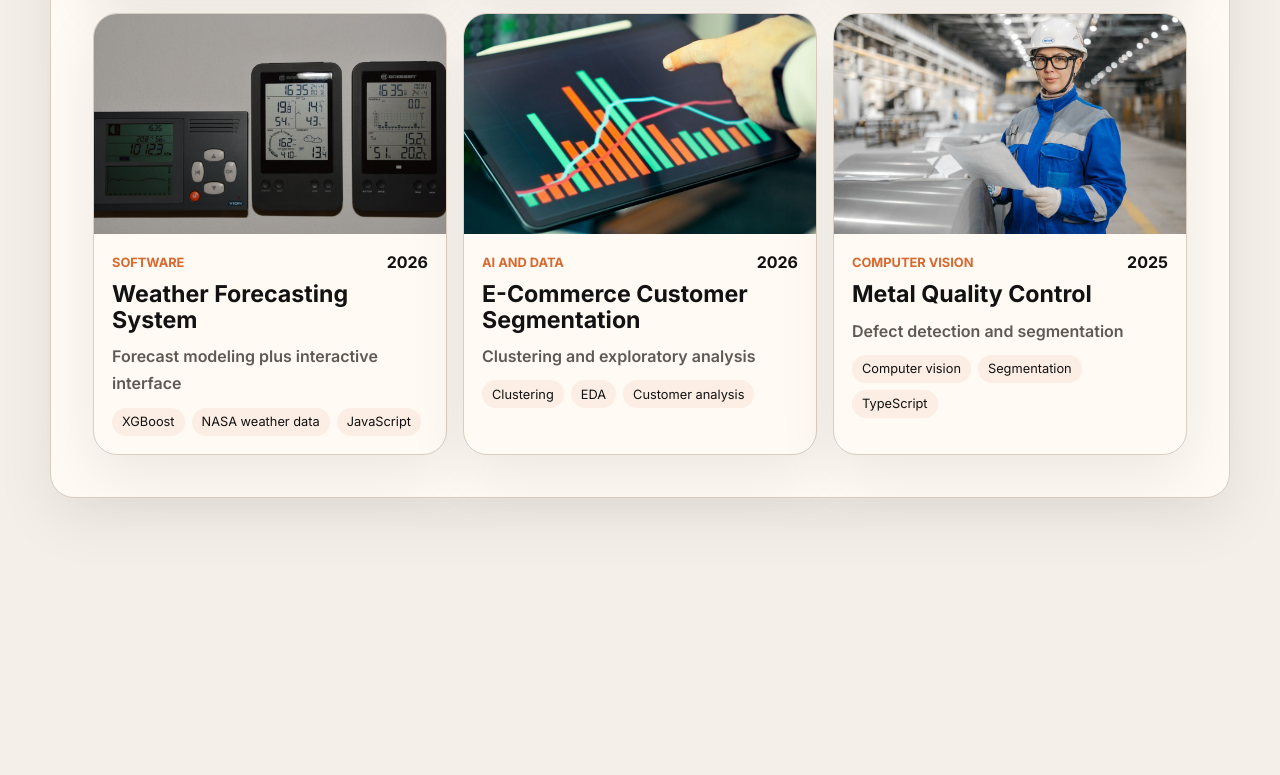
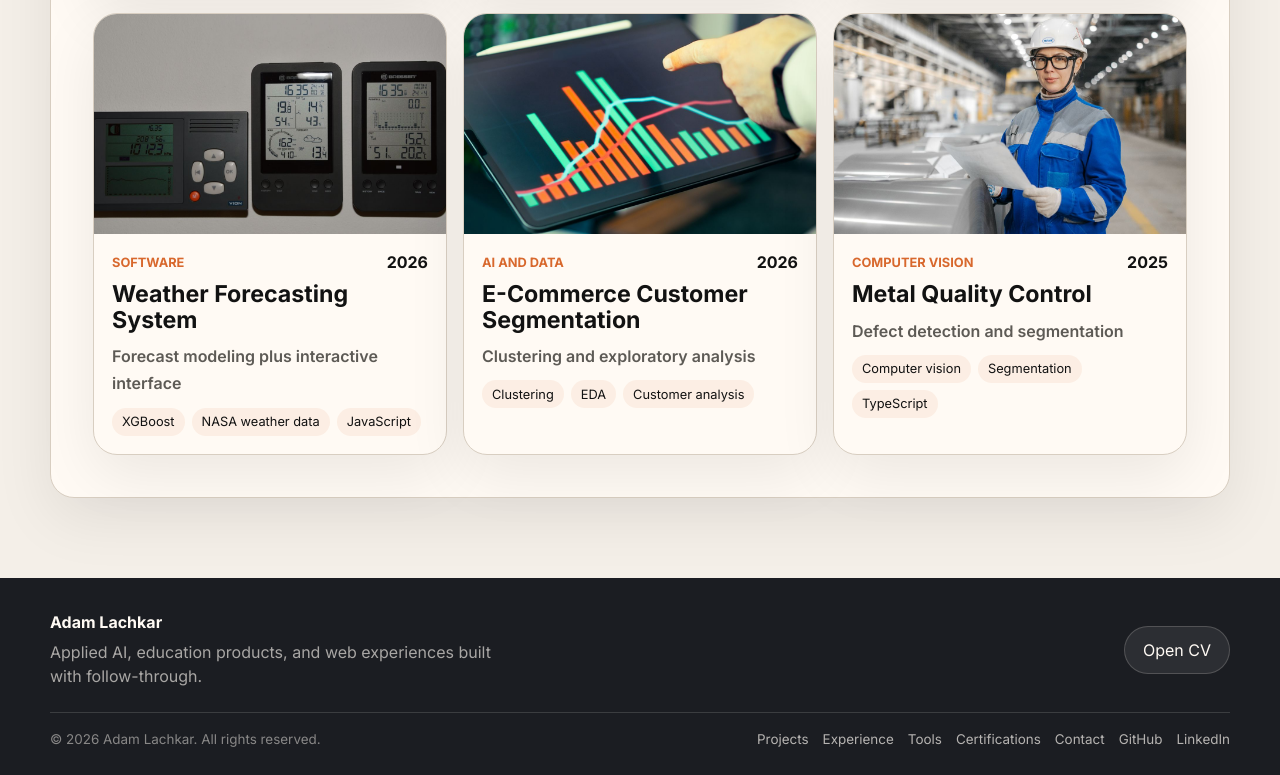
Before and after one commit to adam1861/adamlachkar, a plain HTML site: page index.html in a window 1280 px wide. Shown: the part 1861-2636 px from the top of the page. Before the commit the page ends 2439 px from the top, so only its background shows below. Drawn offline with Linux system fonts and the light colour scheme.

Commit message:
Use current CV and add site footer

```diff
--- a/index.html
+++ b/index.html
@@ -83,7 +83,7 @@
         <a class="brand" href="#top">Adam Lachkar</a>
         <div class="topbar-actions">
           <a class="topbar-link" href="#portfolio">Explore portfolio</a>
-          <a class="button button-light topbar-resume" href="assets/docs/Adam%20Lachkar.pdf" target="_blank" rel="noopener">
+          <a class="button button-light topbar-resume" href="assets/docs/cv/CV%20-%201P%20-%20EN.pdf" target="_blank" rel="noopener">
             Open resume
           </a>
         </div>
@@ -108,7 +108,7 @@
               <a class="text-link" href="mailto:adam.lachkar@emines.um6p.ma">Email</a>
               <a class="text-link" href="https://github.com/adam1861" target="_blank" rel="noopener me">GitHub</a>
               <a class="text-link" href="https://www.linkedin.com/in/adamlachkar/" target="_blank" rel="noopener me">LinkedIn</a>
-              <a class="text-link" href="assets/docs/Adam%20Lachkar.pdf" target="_blank" rel="noopener">Resume</a>
+              <a class="text-link" href="assets/docs/cv/CV%20-%201P%20-%20EN.pdf" target="_blank" rel="noopener">Resume</a>
             </div>
             <div class="hero-actions">
               <a class="button button-dark" href="#portfolio" data-section-target="projects">Selected work</a>
@@ -308,7 +308,7 @@
             </p>
             <div class="contact-actions">
               <a class="button button-dark" href="mailto:adam.lachkar@emines.um6p.ma">Email me</a>
-              <a class="button button-light" href="assets/docs/Adam%20Lachkar.pdf" target="_blank" rel="noopener">
+              <a class="button button-light" href="assets/docs/cv/CV%20-%201P%20-%20EN.pdf" target="_blank" rel="noopener">
                 Open resume
               </a>
             </div>
@@ -379,5 +379,32 @@
         </div>
       </div>
     </div>
+
+    <footer class="site-footer">
+      <div class="shell">
+        <div class="footer-main">
+          <div>
+            <a class="brand footer-brand" href="#top">Adam Lachkar</a>
+            <p class="footer-tagline">Applied AI, education products, and web experiences built with follow-through.</p>
+          </div>
+          <a class="button button-light footer-resume" href="assets/docs/cv/CV%20-%201P%20-%20EN.pdf" target="_blank" rel="noopener">
+            Open CV
+          </a>
+        </div>
+
+        <div class="footer-bottom">
+          <p>© <span id="footer-year">2026</span> Adam Lachkar. All rights reserved.</p>
+          <nav class="footer-nav" aria-label="Footer navigation">
+            <button class="footer-link" type="button" data-section-target="projects">Projects</button>
+            <button class="footer-link" type="button" data-section-target="experience">Experience</button>
+            <button class="footer-link" type="button" data-section-target="tools">Tools</button>
+            <button class="footer-link" type="button" data-section-target="certificates">Certifications</button>
+            <button class="footer-link" type="button" data-section-target="contact">Contact</button>
+            <a class="footer-link" href="https://github.com/adam1861" target="_blank" rel="noopener me">GitHub</a>
+            <a class="footer-link" href="https://www.linkedin.com/in/adamlachkar/" target="_blank" rel="noopener me">LinkedIn</a>
+          </nav>
+        </div>
+      </div>
+    </footer>
   </body>
 </html>
--- a/styles.css
+++ b/styles.css
@@ -1223,6 +1223,76 @@ button {
 .social-link svg {
   width: 19px;
   height: 19px;
+}
+
+.site-footer {
+  padding: 34px 0 28px;
+  background: #1b1d22;
+  color: #fffaf4;
+}
+
+.footer-main,
+.footer-bottom {
+  display: flex;
+  align-items: center;
+  justify-content: space-between;
+  gap: 24px;
+}
+
+.footer-main {
+  padding-bottom: 24px;
+  border-bottom: 1px solid rgba(255, 250, 244, 0.14);
+}
+
+.footer-brand {
+  color: #fffaf4;
+}
+
+.footer-tagline {
+  max-width: 44ch;
+  margin: 8px 0 0;
+  color: rgba(255, 250, 244, 0.62);
+  line-height: 1.5;
+}
+
+.footer-resume {
+  border-color: rgba(255, 250, 244, 0.18);
+  background: rgba(255, 250, 244, 0.08);
+  color: #fffaf4;
+}
+
+.footer-resume:hover {
+  border-color: rgba(255, 250, 244, 0.38);
+  background: rgba(255, 250, 244, 0.14);
+}
+
+.footer-bottom {
+  align-items: start;
+  padding-top: 18px;
+}
+
+.footer-bottom p {
+  margin: 0;
+  color: rgba(255, 250, 244, 0.48);
+  font-size: 0.84rem;
+}
+
+.footer-nav {
+  display: flex;
+  flex-wrap: wrap;
+  justify-content: end;
+  gap: 8px 14px;
+}
+
+.footer-link {
+  padding: 0;
+  color: rgba(255, 250, 244, 0.68);
+  cursor: pointer;
+  font-size: 0.84rem;
+}
+
+.footer-link:hover {
+  color: #fffaf4;
 }
 
 .lightbox {
@@ -1449,6 +1519,16 @@ button {
     gap: 10px;
   }
 
+  .footer-main,
+  .footer-bottom {
+    align-items: start;
+    flex-direction: column;
+  }
+
+  .footer-nav {
+    justify-content: start;
+  }
+
 }
 
 @media (max-width: 520px) {
```
